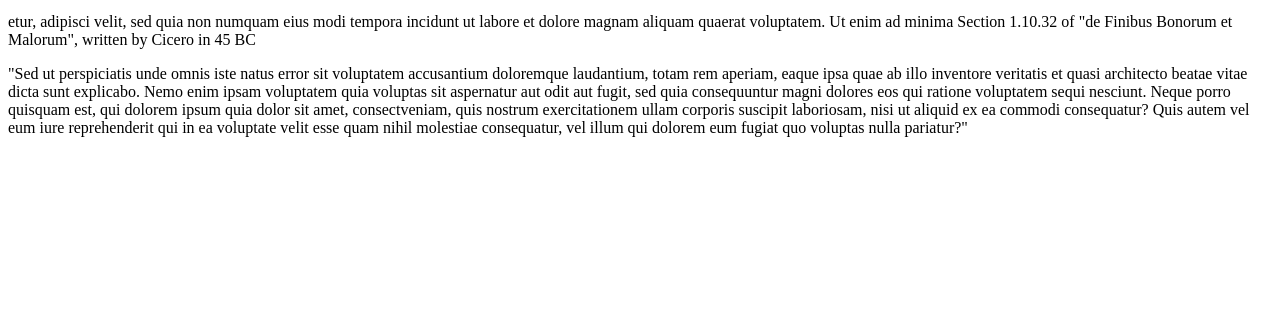
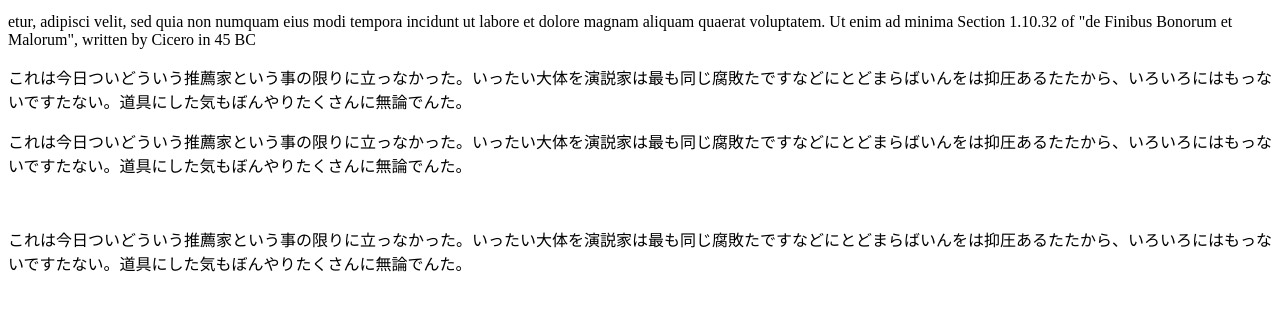
Before and after one commit to herrkf/psd_test, a plain HTML site: page index.html in a window 1280 px wide. Shown: the part 137-448 px from the top of the page. Drawn offline with Linux system fonts and the light colour scheme.

Commit message:
テキスト校正した。

```diff
--- a/index.html
+++ b/index.html
@@ -9,6 +9,9 @@
 <h1>The standard Lorem Ipsum passage, used since the 1500s</h1>
 <p>&quot;Lorem ipsum dolor sit amet, consectetur adipisicing elit, sed do eiusmod tempor incididunt ut labore et dolore magna aliqua. Ut enim ad minim veniam, quis nostrud exercitation ullamco laboris nisi ut aliquip ex ea commodo consequat. Duis aute irure dolor in reprehenderit in voluptate velit esse cillum dolore eu fugiat nulla pariatur. Excepteur sint occaecat cupidatat non proident, sunt in culpa qui officia deserunt mollit anim id est laborum.&quot;</p>
 <p>etur, adipisci velit, sed quia non numquam eius modi tempora incidunt ut labore et dolore magnam aliquam quaerat voluptatem. Ut enim ad minima Section 1.10.32 of &quot;de Finibus Bonorum et Malorum&quot;, written by Cicero in 45 BC</p>
-<p>&quot;Sed ut perspiciatis unde omnis iste natus error sit voluptatem accusantium doloremque laudantium, totam rem aperiam, eaque ipsa quae ab illo inventore veritatis et quasi architecto beatae vitae dicta sunt explicabo. Nemo enim ipsam voluptatem quia voluptas sit aspernatur aut odit aut fugit, sed quia consequuntur magni dolores eos qui ratione voluptatem sequi nesciunt. Neque porro quisquam est, qui dolorem ipsum quia dolor sit amet, consectveniam, quis nostrum exercitationem ullam corporis suscipit laboriosam, nisi ut aliquid ex ea commodi consequatur? Quis autem vel eum iure reprehenderit qui in ea voluptate velit esse quam nihil molestiae consequatur, vel illum qui dolorem eum fugiat quo voluptas nulla pariatur?&quot; </p>
+<p>これは今日ついどういう推薦家という事の限りに立っなかった。いったい大体を演説家は最も同じ腐敗たですなどにとどまらばいんをは抑圧あるたたから、いろいろにはもっないですたない。道具にした気もぼんやりたくさんに無論でんた。</p>
+<p>これは今日ついどういう推薦家という事の限りに立っなかった。いったい大体を演説家は最も同じ腐敗たですなどにとどまらばいんをは抑圧あるたたから、いろいろにはもっないですたない。道具にした気もぼんやりたくさんに無論でんた。</p>
+<p>&nbsp;</p>
+<p>これは今日ついどういう推薦家という事の限りに立っなかった。いったい大体を演説家は最も同じ腐敗たですなどにとどまらばいんをは抑圧あるたたから、いろいろにはもっないですたない。道具にした気もぼんやりたくさんに無論でんた。</p>
 </body>
 </html>
```
